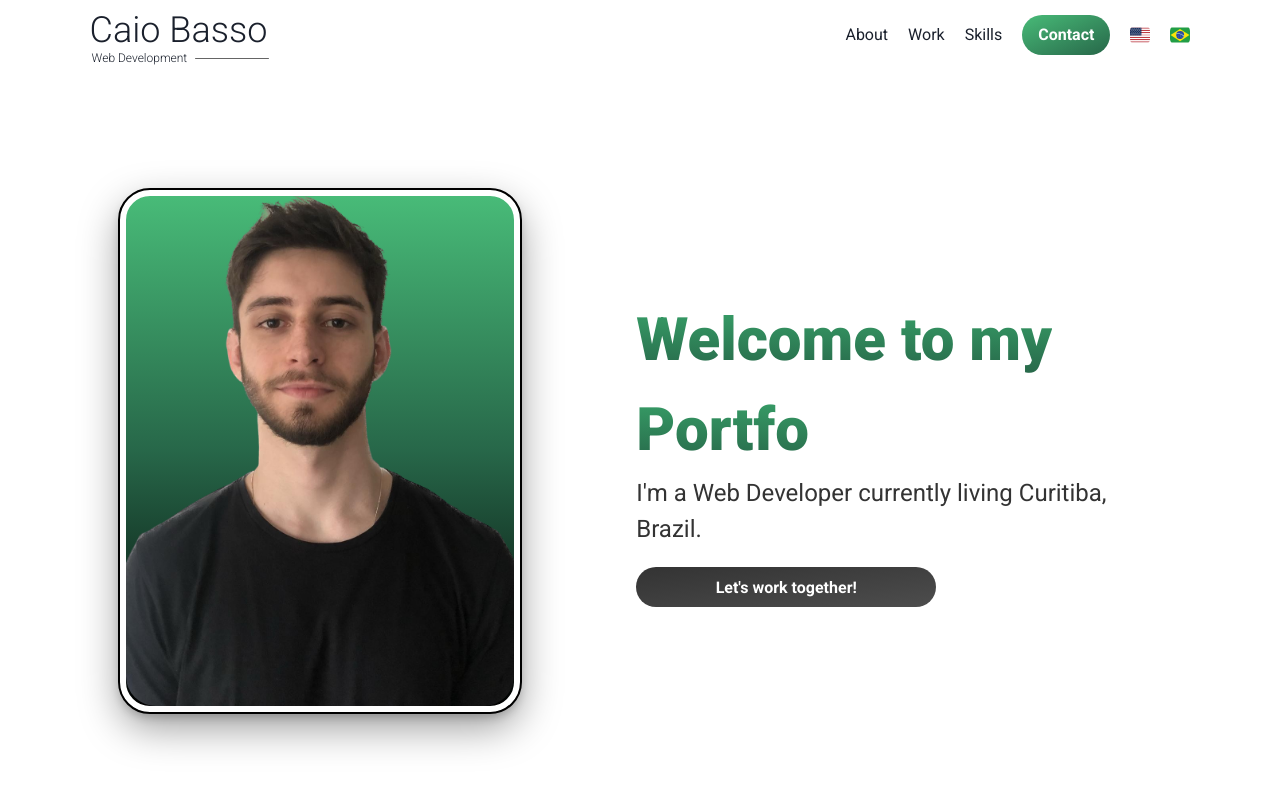
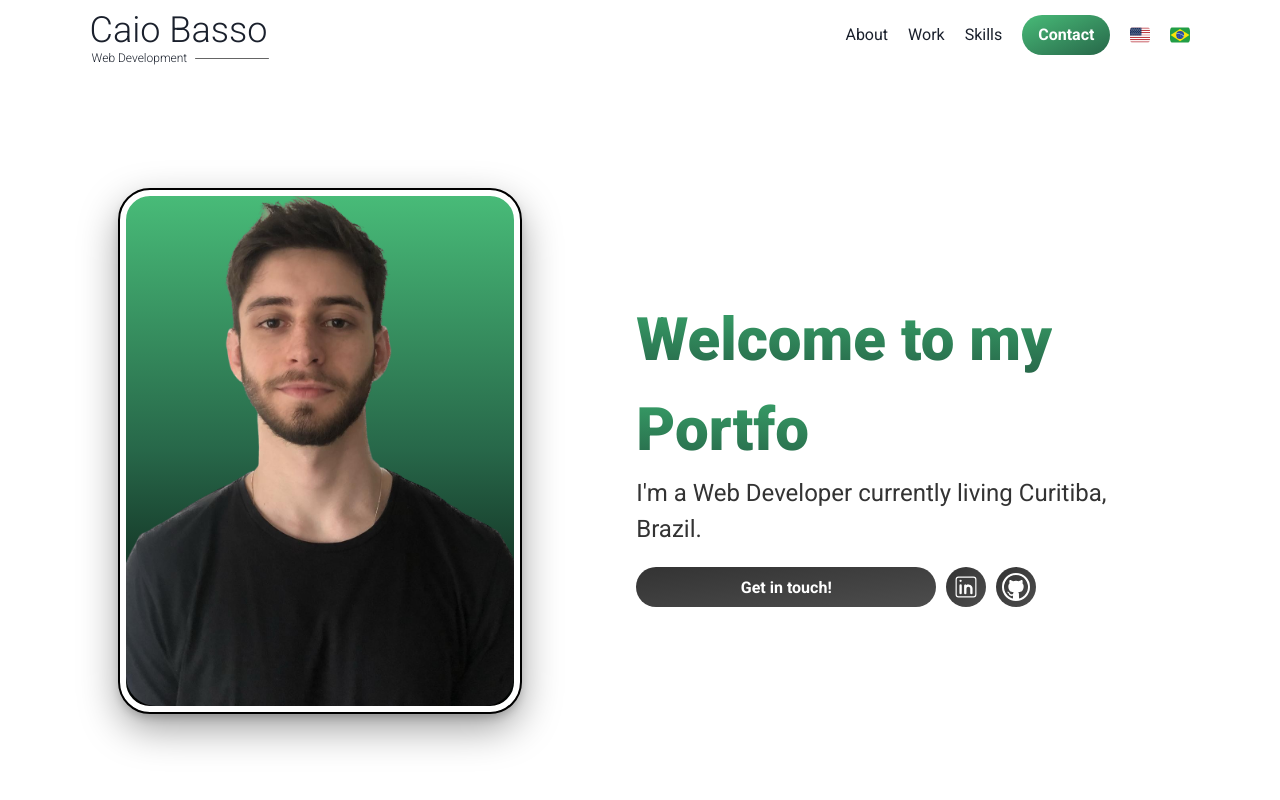
Before and after one commit to caio-basso/portfolio, a Next.js app: page / in a window 1280 px wide. Shown: the top 800 px of the page. Built offline with nearby package versions, Linux system fonts and the light colour scheme.

Commit message:
Fix about component buttos

```diff
--- a/assets/texts.json
+++ b/assets/texts.json
@@ -3,14 +3,14 @@
     {
       "locale": "en-US",
       "nav": ["About", "Work" ,"Skills", "Contact"],
-      "about": ["Hey, I'm Caio Basso.", "I'm a Web Developer currently living Curitiba, Brazil.", "Let's work together!", "Welcome to my Portfolio!!"],
+      "about": ["Hey, I'm Caio Basso.", "I'm a Web Developer currently living Curitiba, Brazil.", "Get in touch!", "Welcome to my Portfolio!!"],
       "contact": ["Name", "Email", "Subject","Message", "Submit", "Contact Me"],
       "footer": "All rights reserved"
     },
     {
       "locale": "pt-BR",
       "nav": ["Sobre", "Experiência", "Competências", "Contato"],
-      "about": ["Olá, sou Caio Basso.", "Sou um Web Developer morando atualmente em Curitiba, Brasil.", "Vamos trabalhar juntos!", "Bem-vindo ao meu Portfólio!!"],
+      "about": ["Olá, sou Caio Basso.", "Sou um Web Developer morando atualmente em Curitiba, Brasil.", "Entre em contato!", "Bem-vindo ao meu Portfólio!!"],
       "contact": ["Nome", "Email", "Assunto", "Mensagem", "Enviar", "Entre em Contato"],
       "footer": "Todos os direitos reservados"
     }
--- a/components/About/PersonalText.tsx
+++ b/components/About/PersonalText.tsx
@@ -1,5 +1,7 @@
-import { Text, Container, Button } from '@chakra-ui/react';
+import { Text, Container, Button, Box, Icon, Center } from '@chakra-ui/react';
 import { TypeAnimation } from 'react-type-animation';
+import { CiLinkedin } from 'react-icons/ci';
+import { VscGithub } from 'react-icons/vsc';
 
 interface AboutProps {
     texts: string[];
@@ -26,6 +28,11 @@ export const PersonalText = ({texts}: AboutProps) => {
             >
                 {texts[1]}
             </Text>
+            <Box
+                display={'flex'}
+                alignItems={'center'}
+                justifyContent={{base: 'center', lg: 'start'}}
+            >
                 <Button
                     variant={'solid'}
                     borderRadius={'20px'}
@@ -36,11 +43,49 @@ export const PersonalText = ({texts}: AboutProps) => {
                     w={'300px'}
                     _hover={{
                         bgGradient: 'linear(to-tl, green.600, green.300)',
-                    textDecoration: 'underline',
                     }}
                 >
                     {texts[2]}
                 </Button>
+                <Center
+                    w={'40px'}
+                    h={'40px'}
+                    bg={'red'}
+                    mt={'20px'}
+                    ml={'10px'}
+                    bgGradient={'linear(to-tl, dark.700, dark.800)'}
+                    borderRadius={'20px'}
+                    _hover={{
+                        bgGradient: 'linear(to-tl, green.600, green.300)',
+                    }}
+                >
+                    <Icon
+                        as={CiLinkedin}
+                        w={7}
+                        h={7}
+                        color='white'
+                    />
+                </Center>
+                <Center
+                    w={'40px'}
+                    h={'40px'}
+                    bg={'red'}
+                    borderRadius={'20px'}
+                    mt={'20px'}
+                    ml={'10px'}
+                    bgGradient={'linear(to-tl, dark.700, dark.800)'}
+                    _hover={{
+                        bgGradient: 'linear(to-tl, green.600, green.300)',
+                    }}
+                >
+                    <Icon
+                        as={VscGithub}
+                        w={7}
+                        h={7}
+                        color='white'
+                    />
+                </Center>
+            </Box>
         </Container>
     )
 }
--- a/package.json
+++ b/package.json
@@ -24,6 +24,7 @@
     "next": "13.1.6",
     "react": "18.2.0",
     "react-dom": "18.2.0",
+    "react-icons": "^4.7.1",
     "react-type-animation": "^2.1.2",
     "typescript": "4.9.5"
   }
```
Also changed, not shown: 1 other file (tests, documents, lock files or other folders). Lines whose indentation alone changed are shown as unchanged.
